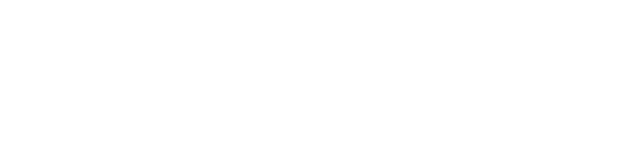
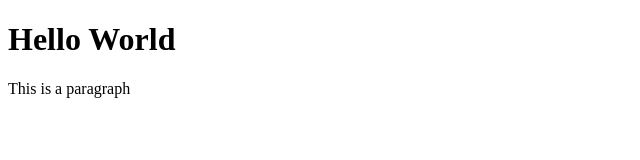
Before and after one commit to ParthGarg21/PracticeBranches, a plain HTML site: page index.html in a window 1280 px wide. Shown: the whole page, without its empty margins (0-640 px from the left). Drawn offline with Linux system fonts and the light colour scheme.

Commit message:
Update index.html

```diff
--- a/index.html
+++ b/index.html
@@ -8,7 +8,8 @@
 </head>
 
 <body>
-
+    <h1>Hello World</h1>
+    <p>This is a paragraph</p>
 </body>
 
 </html>
```
